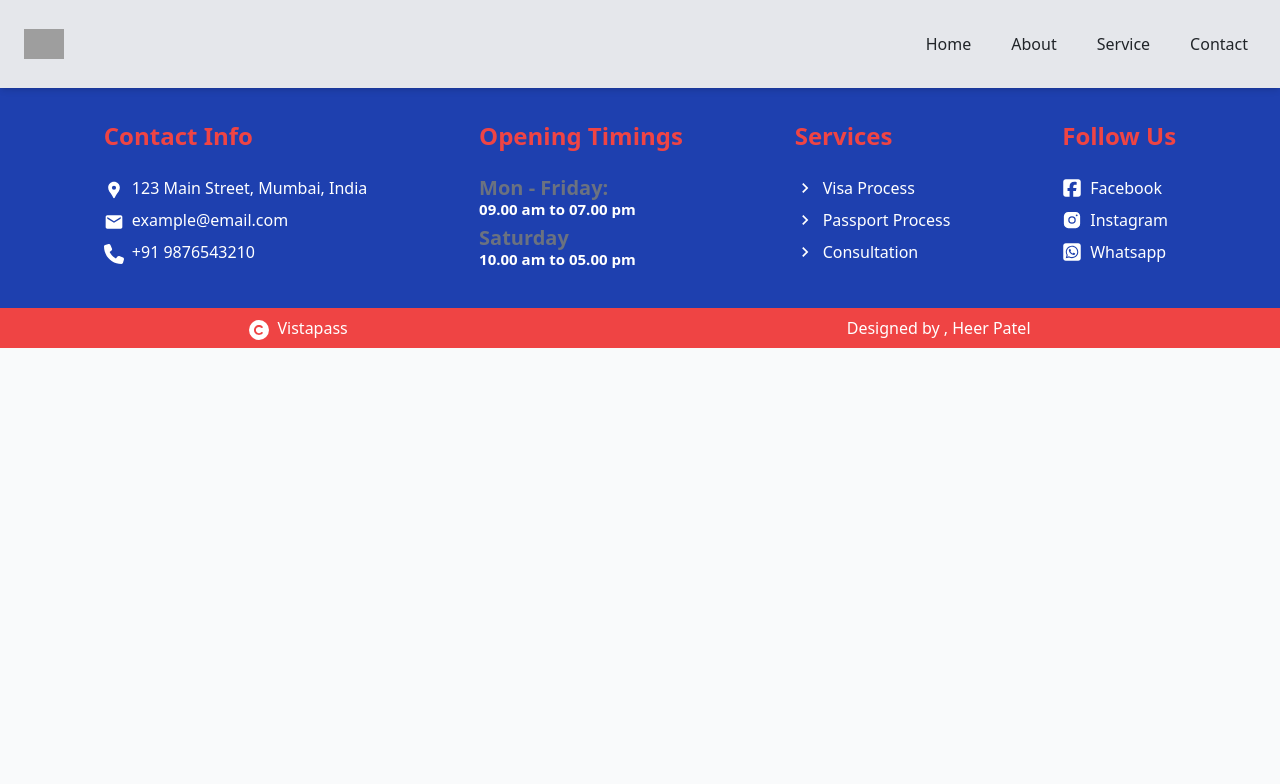
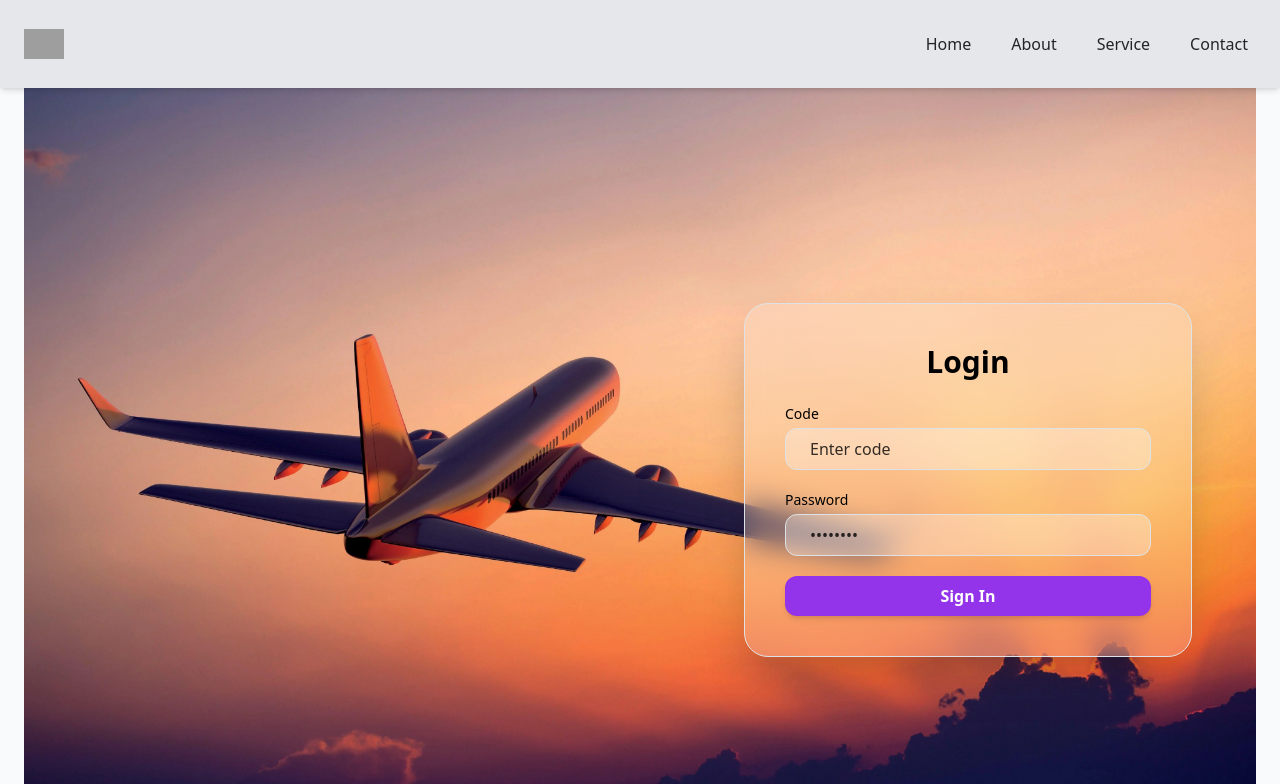
Before and after one commit to HeerPatel30/Visa-Passport, a React (Vite) app in the folder client/: page /login in a window 1280 px wide. Shown: the top 784 px of the page. Built offline with nearby package versions, Linux system fonts and the light colour scheme; grey boxes are pictures that could not be loaded.

Commit message:
added the login page

```diff
--- a/client/src/App.jsx
+++ b/client/src/App.jsx
@@ -11,6 +11,7 @@ import About from "./Component/Aboutus/About";
 import ContactUs from "./Component/Contact/Contact"
 import PassportApplicationForm from "./Component/Passportform/Passport";
 import Dashboard from "./Component/Dashboard/Dashboard";
+import LoginPage from "./Component/Login/Login";
 
 function App() {
   return (
@@ -56,6 +57,7 @@ function App() {
             <Route path="/contactus" element={<ContactUs />} />
             <Route path="/passportform" element={<PassportApplicationForm />} />
             <Route path="/dashboard" element={<Dashboard />} />
+            <Route path="/login" element={<LoginPage />} />
           </Routes>
         </main>
 
--- /dev/null
+++ b/client/src/Component/Login/Login.jsx
@@ -0,0 +1,117 @@
+import React, { useState } from "react";
+import { motion } from "framer-motion";
+import loginBg from "../../assets/login.webp"; // full background image
+
+export default function LoginPage() {
+  const [formdata, setFormData] = useState({
+    code: "",
+    password: ""
+  });
+
+  const [notification, setNotification] = useState({
+    type: "", // 'success' or 'error'
+    message: ""
+  });
+
+  const handleChange = (e) => {
+    const { name, value } = e.target;
+    setFormData({ ...formdata, [name]: value });
+  };
+
+  const handleSubmit = async (e) => {
+    e.preventDefault();
+
+    try {
+      const response = await fetch("http://localhost:3031/admin/login", {
+        method: "POST",
+        headers: {
+          "Content-Type": "application/json"
+        },
+        credentials: "include",
+        body: JSON.stringify(formdata)
+      });
+
+      const ResponseBody = await response.json();
+
+      if (ResponseBody.status) {
+        setNotification({
+          type: "success",
+          message: ResponseBody.message || "Login successful!"
+        });
+      } else {
+        setNotification({
+          type: "error",
+          message: ResponseBody.message || "Login failed."
+        });
+      }
+    } catch (error) {
+      console.error("Login error:", error);
+      setNotification({
+        type: "error",
+        message: "Server error. Please try again."
+      });
+    }
+  };
+
+  return (
+    <div
+      className="min-h-screen w-full bg-cover bg-center flex items-center justify-end"
+      style={{ backgroundImage: `url(${loginBg})` }}
+    >
+      <motion.div
+        initial={{ opacity: 0, x: 100 }}
+        animate={{ opacity: 1, x: 0 }}
+        transition={{ duration: 0.8, ease: "easeOut" }}
+        className="bg-white/20 backdrop-blur-lg p-10 rounded-3xl shadow-2xl w-full max-w-md border border-white/30 m-6 md:mr-16"
+      >
+        <h2 className="text-3xl font-bold text-center text-black mb-6">Login</h2>
+
+        {/* Notification Box */}
+        {notification.message && (
+          <div
+            className={`mb-4 p-3 rounded-xl text-sm font-medium ${
+              notification.type === "success"
+                ? "bg-green-100 text-green-800"
+                : "bg-red-100 text-red-800"
+            }`}
+          >
+            {notification.message}
+          </div>
+        )}
+
+        <form onSubmit={handleSubmit} className="space-y-5">
+          <div>
+            <label className="block text-sm font-medium text-black">Code</label>
+            <input
+              type="text"
+              name="code"
+              value={formdata.code}
+              onChange={handleChange}
+              className="mt-1 w-full px-4 py-2 border border-white/30 rounded-xl bg-white/30 text-black placeholder-black/80 outline-none transition-all duration-300 focus:ring-2 focus:ring-white hover:bg-white/50 hover:shadow-lg"
+              placeholder="Enter code"
+              required
+            />
+          </div>
+          <div>
+            <label className="block text-sm font-medium text-black">Password</label>
+            <input
+              type="password"
+              name="password"
+              value={formdata.password}
+              onChange={handleChange}
+              className="mt-1 w-full px-4 py-2 border border-white/30 rounded-xl bg-white/30 text-black placeholder-black/80 outline-none transition-all duration-300 focus:ring-2 focus:ring-white hover:bg-white/50 hover:shadow-lg"
+              placeholder="••••••••"
+              required
+            />
+          </div>
+          <button
+            type="submit"
+            className="w-full py-2 px-4 bg-purple-600 hover:bg-purple-700 text-white font-semibold rounded-xl shadow-md transition duration-300"
+          >
+            Sign In
+          </button>
+        </form>
+      </motion.div>
+    </div>
+  );
+}
```
Also changed, not shown: client/src/assets/login.webp (added).
